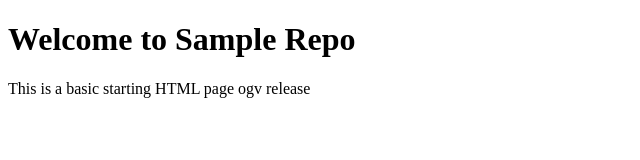
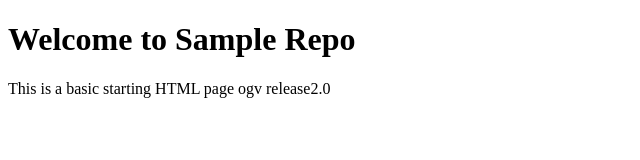
Before and after one commit to james-vasanth-p/samplerepo, a plain HTML site: page index.html in a window 1280 px wide. Shown: the full height of the page, 0-640 px from the left. Drawn offline with Linux system fonts and the light colour scheme.

Commit message:
release2.0

```diff
--- a/index.html
+++ b/index.html
@@ -6,6 +6,6 @@
 </head>
 <body>
     <h1>Welcome to Sample Repo</h1>
-    <p>This is a basic starting HTML page ogv release</p>
+    <p>This is a basic starting HTML page ogv release2.0</p>
 </body>
 </html>
```
